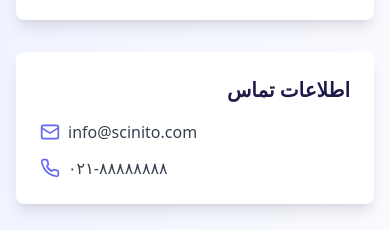
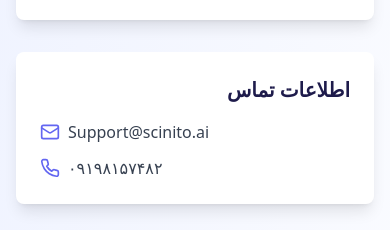
Before and after one commit to fereshtehfallah/ai-empower-webinar-series, a React (Vite) app: page / in a window 390 px wide. Shown: the part 800-1030 px from the top of the page. Built offline with nearby package versions, Linux system fonts and the light colour scheme; a web font is replaced by a local one.

Commit message:
Add contact information
Update contact email and phone number.

```diff
--- a/src/pages/Index.tsx
+++ b/src/pages/Index.tsx
@@ -123,11 +123,11 @@ const Index = () => {
                 <h3 className="text-xl font-bold mb-4 text-webinar-dark">اطلاعات تماس</h3>
                 <div className="space-y-3">
                   <div className="flex items-center justify-end gap-2">
-                    <span className="text-gray-700">info@scinito.com</span>
+                    <span className="text-gray-700">Support@scinito.ai</span>
                     <Mail className="text-webinar-primary" size={20} />
                   </div>
                   <div className="flex items-center justify-end gap-2">
-                    <span className="text-gray-700">۰۲۱-۸۸۸۸۸۸۸۸</span>
+                    <span className="text-gray-700">۰۹۱۹۸۱۵۷۴۸۲</span>
                     <Phone className="text-webinar-primary" size={20} />
                   </div>
                 </div>
```
